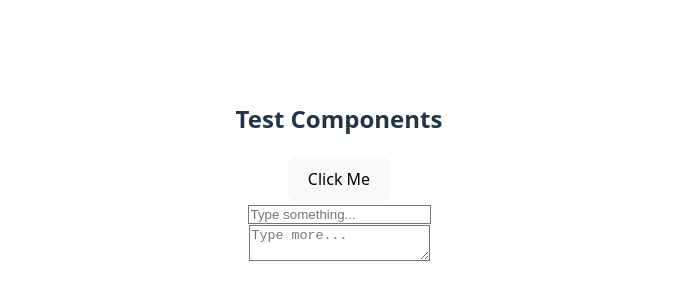
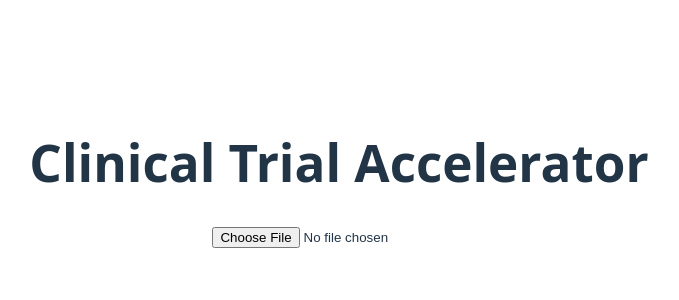
Before and after one commit to mdean77a/Vibe-Clinical-Trials, a React (Vite) app in the folder frontend/: page / in a window 1280 px wide. Shown: the part 226-526 px from the top of the page, without its empty margins (301-980 px from the left). Built offline with nearby package versions, Linux system fonts and the light colour scheme.

Commit message:
Implement initial screen for Clinical Trial Accelerator
- Added title 'Clinical Trial Accelerator' to the main page
- Implemented file upload input for PDF documents
- Displayed the name of the uploaded file
- Removed test elements to clean up the interface

```diff
--- a/frontend/src/pages/TestPage.tsx
+++ b/frontend/src/pages/TestPage.tsx
@@ -1,35 +1,28 @@
 import React, { useState } from 'react';
-import Button from '@/components/Button';
-import Input from '@/components/Input';
-import Textarea from '@/components/Textarea';
 import Card from '@/components/Card';
 
 const TestPage: React.FC = () => {
-  const [inputValue, setInputValue] = useState('');
-  const [textareaValue, setTextareaValue] = useState('');
+  const [uploadedFileName, setUploadedFileName] = useState<string | null>(null);
+
+  const handleFileUpload = (event: React.ChangeEvent<HTMLInputElement>) => {
+    const file = event.target.files?.[0];
+    if (file) {
+      setUploadedFileName(file.name);
+      // Here you would handle the file upload to the server or file system
+    }
+  };
 
   return (
     <div className="p-4 space-y-4">
+      <h1 className="text-2xl font-bold mb-4">Clinical Trial Accelerator</h1>
       <Card>
-        <h2 className="text-xl font-bold mb-2">Test Components</h2>
-        <Button onClick={() => alert('Button clicked!')}>Click Me</Button>
+        <input type="file" accept="application/pdf" onChange={handleFileUpload} />
       </Card>
-
-      <Card>
-        <Input
-          placeholder="Type something..."
-          value={inputValue}
-          onChange={(e: React.ChangeEvent<HTMLInputElement>) => setInputValue(e.target.value)}
-        />
-      </Card>
-
-      <Card>
-        <Textarea
-          placeholder="Type more..."
-          value={textareaValue}
-          onChange={(e: React.ChangeEvent<HTMLTextAreaElement>) => setTextareaValue(e.target.value)}
-        />
-      </Card>
+      {uploadedFileName && (
+        <Card>
+          <p>Uploaded File: {uploadedFileName}</p>
+        </Card>
+      )}
     </div>
   );
 };
```
